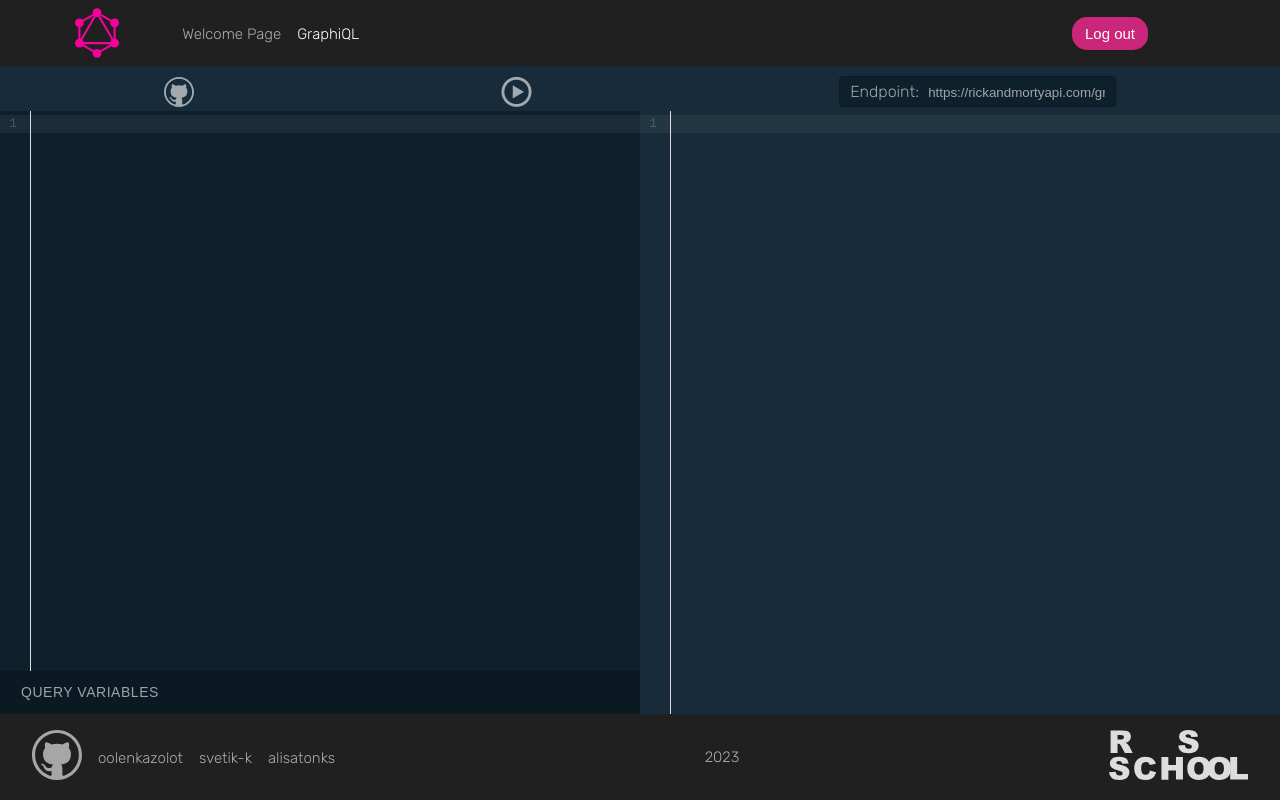
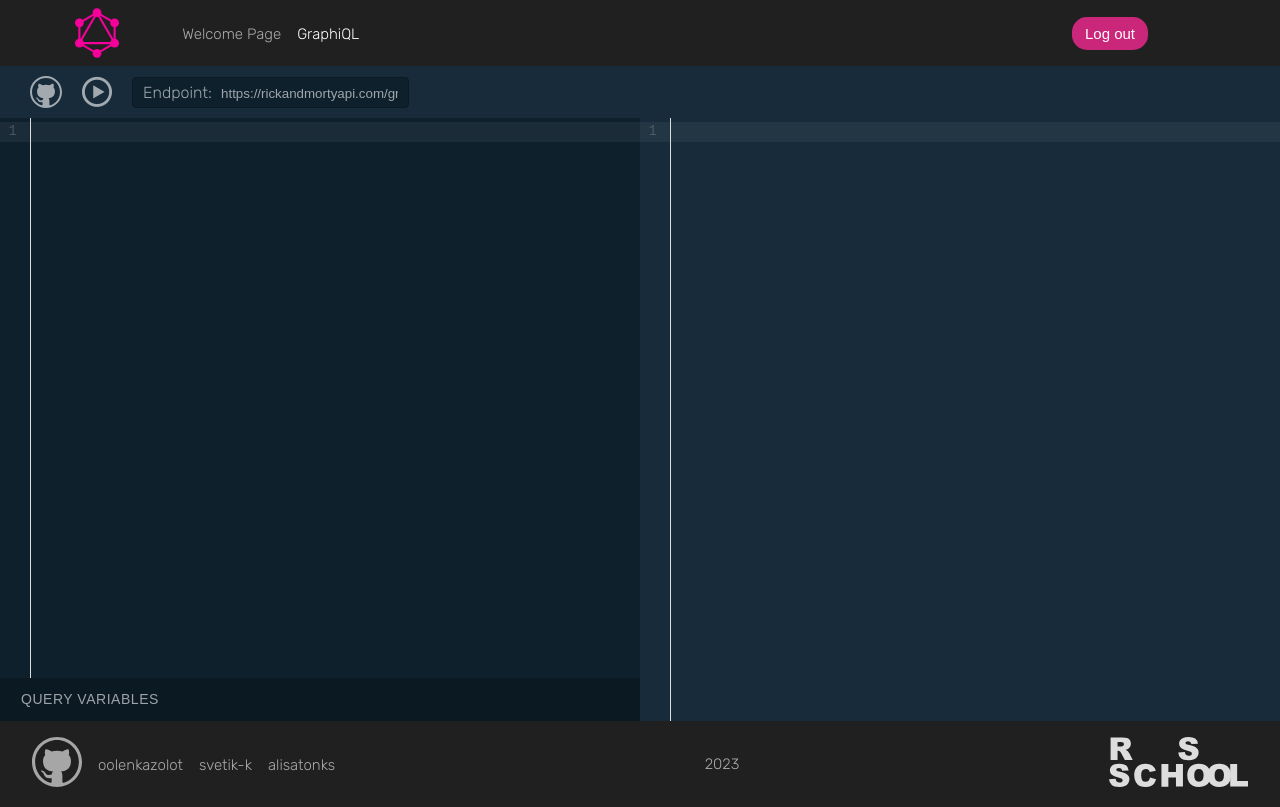
Before and after one commit to oolenkazolot/graphiql-app, a React (Vite) app: page /Main in a window 1280 px wide. Built offline with nearby package versions, Linux system fonts and the light colour scheme; no server answers; sample sign-in values are in the browser's storage.

Commit message:
feat: implement an adaptive for the main page

```diff
--- a/src/components/Documentation/Documentation.scss
+++ b/src/components/Documentation/Documentation.scss
@@ -2,17 +2,28 @@
 @import '../../styles/scroll-pink.scss';
 
 .documentation {
-  display: none;
-  flex: 1;
-  height: calc(100vh - 197px);
-  margin: 20px 0 20px;
-  padding: 0 10px;
+  position: fixed;
+  right: -300px;
+  width: 300px;
+  height: calc(100vh - 152px);
   background-color: $color-white;
-  overflow: auto;
-  @extend %scroll-pink;
+  transition: right 0.7s;
+
+  @media (max-width: 768px) {
+    height: calc(100vh - 46px);
+    right: -280px;
+    width: 280px;
+  }
 
   &_active {
-    display: block;
+    right: 0;
+  }
+
+  &__wrap {
+    height: 100%;
+    @extend %scroll-pink;
+    padding: 0 10px;
+    overflow: auto;
   }
 
   &__content {
@@ -26,4 +37,24 @@
     color: $color-grey2;
     font-weight: bold;
   }
+
+  &__btn {
+    position: absolute;
+    top: 160px;
+    left: -30px;
+    transform: rotate(-90deg);
+    transform-origin: top left;
+    height: 30px;
+    width: 60px;
+    font-size: 14px;
+    font-weight: 600;
+    line-height: 12px;
+    border-radius: 2px 2px 0 0;
+    background: $color-pink;
+    color: $color-white;
+    text-transform: uppercase;
+    cursor: pointer;
+
+    padding: 0 10px;
+  }
 }
--- a/src/components/Documentation/Documentation.tsx
+++ b/src/components/Documentation/Documentation.tsx
@@ -9,9 +9,16 @@ const mainClass = 'documentation';
 type TDocumentation = {
   onActiveDocumentation: boolean;
   setIsShowBtnDoc: (value: boolean) => void;
+  isShowBtnDoc: boolean;
+  onClickHandler: () => void;
 };
 
-function Documentation({ onActiveDocumentation, setIsShowBtnDoc }: TDocumentation) {
+function Documentation({
+  onActiveDocumentation,
+  setIsShowBtnDoc,
+  onClickHandler,
+  isShowBtnDoc,
+}: TDocumentation) {
   const [schema, setSchema] = useState<ITreeData | null>(null);
 
   const updateSchema = (value: ITreeData) => {
@@ -27,11 +34,18 @@ function Documentation({ onActiveDocumentation, setIsShowBtnDoc }: TDocumentatio
 
   return (
     <section className={className}>
-      <h2 className={`${mainClass}__title`}>Documentation Explorer</h2>
-      {schema && (
-        <div className={`${mainClass}__content`}>
-          <Scheme scheme={schema.data.__schema} />
-        </div>
+      <div className={`${mainClass}__wrap`}>
+        <h2 className={`${mainClass}__title`}>Documentation Explorer</h2>
+        {schema && (
+          <div className={`${mainClass}__content`}>
+            <Scheme scheme={schema.data.__schema} />
+          </div>
+        )}
+      </div>
+      {isShowBtnDoc && (
+        <button className={`${mainClass}__btn`} onClick={onClickHandler}>
+          DOCS
+        </button>
       )}
     </section>
   );
--- a/src/components/Scheme/Scheme.tsx
+++ b/src/components/Scheme/Scheme.tsx
@@ -15,8 +15,6 @@ function Scheme({ scheme }: TScheme) {
   const queryType: TTypeItem | undefined = useMemo(() => {
     return scheme.types.find((item: TTypeItem) => item.name === scheme.queryType.name);
   }, [scheme]);
-
-  console.log('scheme:', scheme);
 
   if (!queryType) {
     return null;
--- a/src/components/ToolBar/ToolBar.scss
+++ b/src/components/ToolBar/ToolBar.scss
@@ -7,6 +7,10 @@
 
   &__title {
     margin-right: 5px;
+
+    @media (max-width: 576px) {
+      display: none;
+    }
   }
 
   &__content {
--- a/src/components/TopBar/TopBar.scss
+++ b/src/components/TopBar/TopBar.scss
@@ -3,13 +3,17 @@
 
 .top-bar {
   display: flex;
-  justify-content: space-around;
   align-items: center;
-  padding: 10px 10px 4px;
+  gap: 20px;
+  padding: 10px 30px 10px;
   background-color: $bg-main-second;
 
+  @media (max-width: 768px) {
+    padding: 10px 20px 10px;
+  }
+
   &__link {
-    width: 30px;
+    width: 32px;
     line-height: 0;
     cursor: pointer;
     transition: opacity $transition;
--- a/src/components/TopBar/TopBar.tsx
+++ b/src/components/TopBar/TopBar.tsx
@@ -6,11 +6,9 @@ import github from '../../assets/svg/github.svg';
 
 type TTopBar = {
   onSubmitHandler: () => void;
-  isShowBtnDoc: boolean;
-  onClickHandler: () => void;
 };
 
-function TopBar({ onSubmitHandler, onClickHandler, isShowBtnDoc }: TTopBar) {
+function TopBar({ onSubmitHandler }: TTopBar) {
   return (
     <div className={mainClass}>
       <a
@@ -26,11 +24,11 @@ function TopBar({ onSubmitHandler, onClickHandler, isShowBtnDoc }: TTopBar) {
         <i className={`icon-play ${mainClass}__btn-play-icon`}></i>
       </button>
       <ToolBar />
-      {isShowBtnDoc && (
+      {/* {isShowBtnDoc && (
         <button className={`${mainClass}__btn-doc-explorer`} onClick={onClickHandler}>
           Docs
         </button>
-      )}
+      )} */}
     </div>
   );
 }
--- a/src/components/header/Header.scss
+++ b/src/components/header/Header.scss
@@ -7,6 +7,7 @@
   left: 0;
   right: 0;
   top: 0;
+  z-index: 1;
   transition: $transition;
 
   &__wrapper {
--- a/src/pages/mainPage/MainPage.scss
+++ b/src/pages/mainPage/MainPage.scss
@@ -8,6 +8,9 @@
 
   &__wrap {
     display: flex;
+    position: relative;
+    width: 100%;
+    overflow: hidden;
   }
 
   &__container {
@@ -16,9 +19,18 @@
 
   &__editor-bar {
     display: flex;
+    font-size: 14px;
+
+    @media (max-width: 768px) {
+      display: block;
+    }
   }
 
   &__query-wrap {
     width: 50%;
+
+    @media (max-width: 768px) {
+      width: 100%;
+    }
   }
 }
--- a/src/pages/mainPage/MainPage.tsx
+++ b/src/pages/mainPage/MainPage.tsx
@@ -50,11 +50,7 @@ function MainPage() {
       <section className={mainClass}>
         <div className={`${mainClass}__wrap`}>
           <div className={`${mainClass}__container`}>
-            <TopBar
-              onSubmitHandler={onSubmit}
-              onClickHandler={toggleDocumentation}
-              isShowBtnDoc={isShowBtnDoc}
-            />
+            <TopBar onSubmitHandler={onSubmit} />
             <div className={`${mainClass}__editor-bar`}>
               <div className={`${mainClass}__query-wrap`}>
                 <Editor isOpen={variablesIsOpen} onChangeHandler={setQuery} />
@@ -71,6 +67,8 @@ function MainPage() {
             <Documentation
               onActiveDocumentation={isOpenDocumentation}
               setIsShowBtnDoc={setIsShowBtnDoc}
+              onClickHandler={toggleDocumentation}
+              isShowBtnDoc={isShowBtnDoc}
             />
           </Suspense>
         </div>
```
